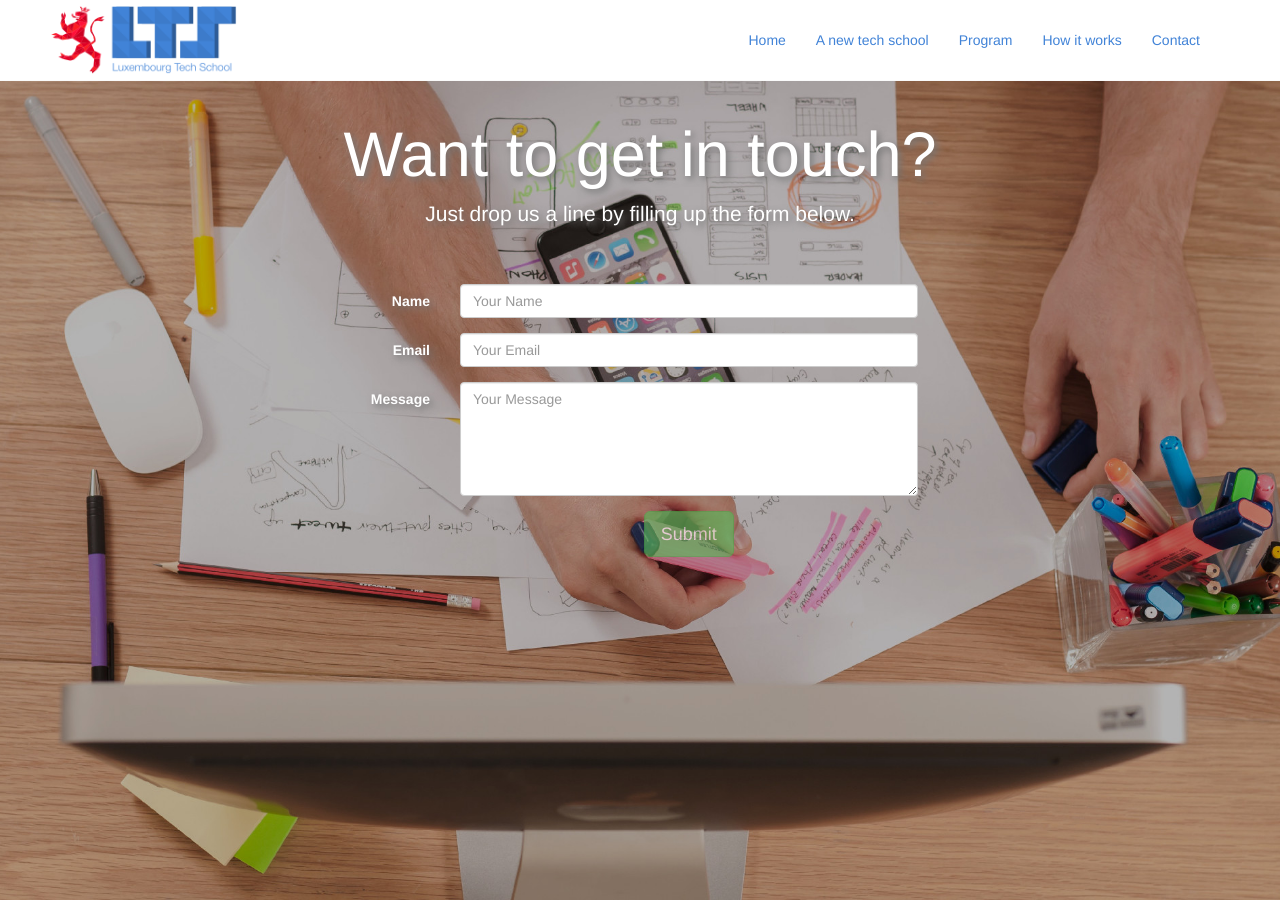
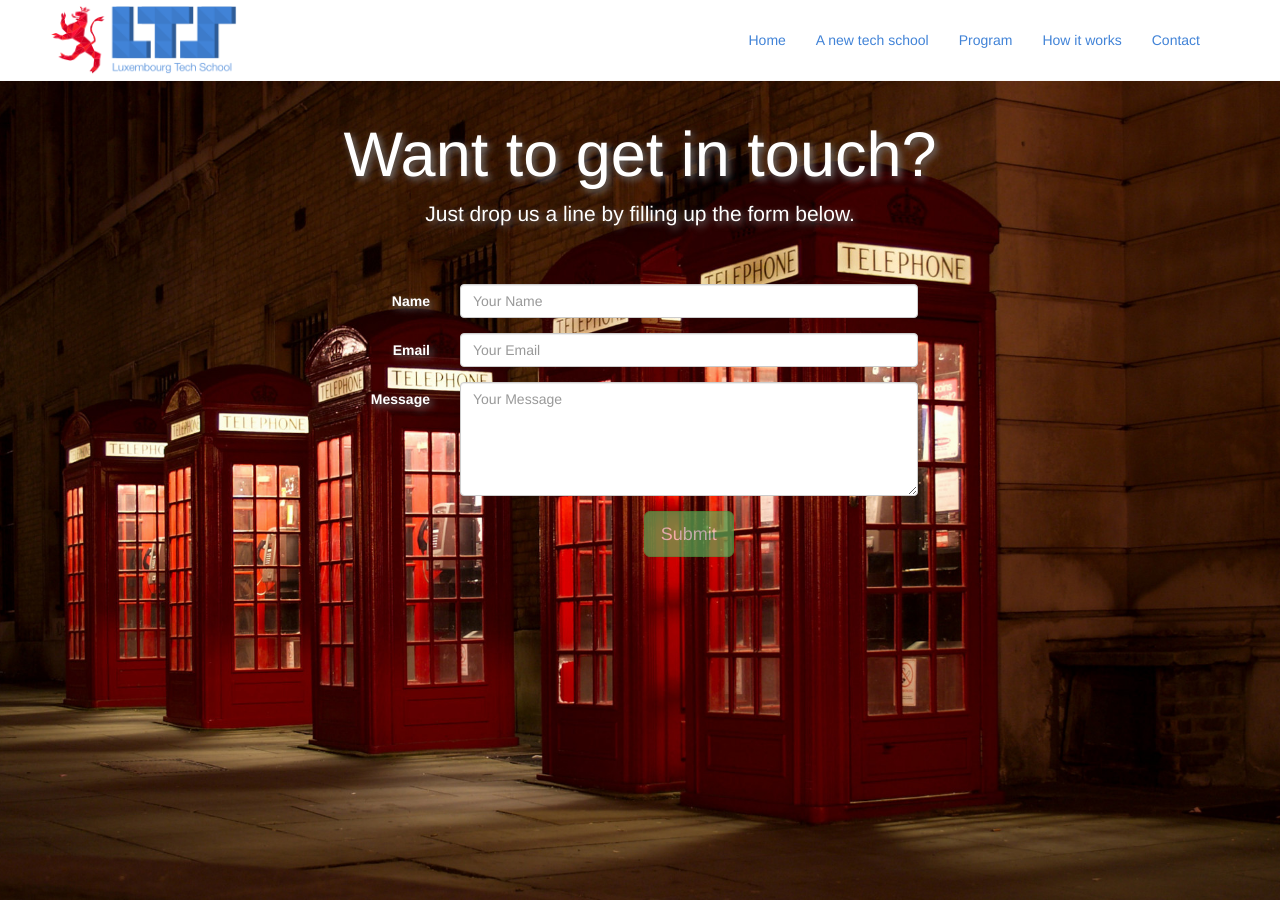
Before and after one commit to LuxembourgTechSchool/luxembourgtechschool.github.io, a Jekyll site: the page built from contact/index.html, in a window 1280 px wide and 900 px high. Built offline with Jekyll 4.4.1, drawn with Linux system fonts in a browser that asks for light colours.

Commit message:
Add new backgrounds and improve sass

```diff
--- a/_sass/_custom_layout.scss
+++ b/_sass/_custom_layout.scss
@@ -54,6 +54,18 @@
  * Top Viewport
  */
 
+.bg-work {
+	background: url(/images/bg_work.jpg);
+}
+
+.bg-contact {
+	background: url(/images/bg_contact.jpg);
+}
+
+.bg-team {
+	background: url(/images/bg_team.jpg);
+}
+
 .full-jumbotron {
 	min-height: 100%;
 	min-height: 100vh;
@@ -62,8 +74,7 @@
 
 	margin-bottom: 0px;
 
-	//background-color: $darkblue-color;
-	background: url(/images/bg_work.jpg);
+
 	background-color: black;
     background-size: cover;
     background-repeat: no-repeat;
--- a/contact/index.html
+++ b/contact/index.html
@@ -5,7 +5,7 @@ permalink: contact
 custom_js: contact
 ---
 
-<div class="jumbotron full-jumbotron">
+<div class="jumbotron full-jumbotron bg-contact">
   <div class="container">
 
     <div class="row">
--- a/index.html
+++ b/index.html
@@ -2,7 +2,7 @@
 layout: default
 ---
 
-<div class="jumbotron full-jumbotron">
+<div class="jumbotron full-jumbotron bg-work">
   <div class="container">
 
     <div class="row">
```
Also changed, not shown: images/bg_contact.jpg (added), images/bg_team.jpg (added).
